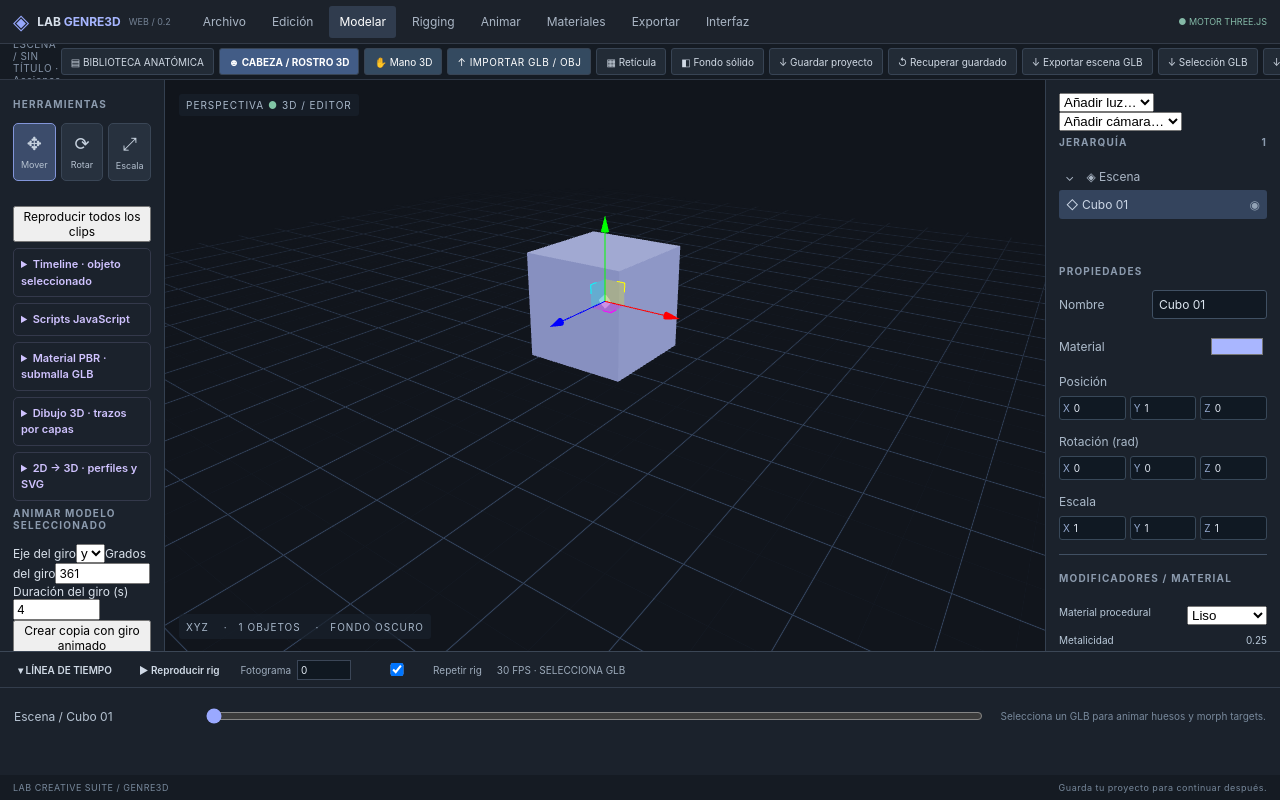
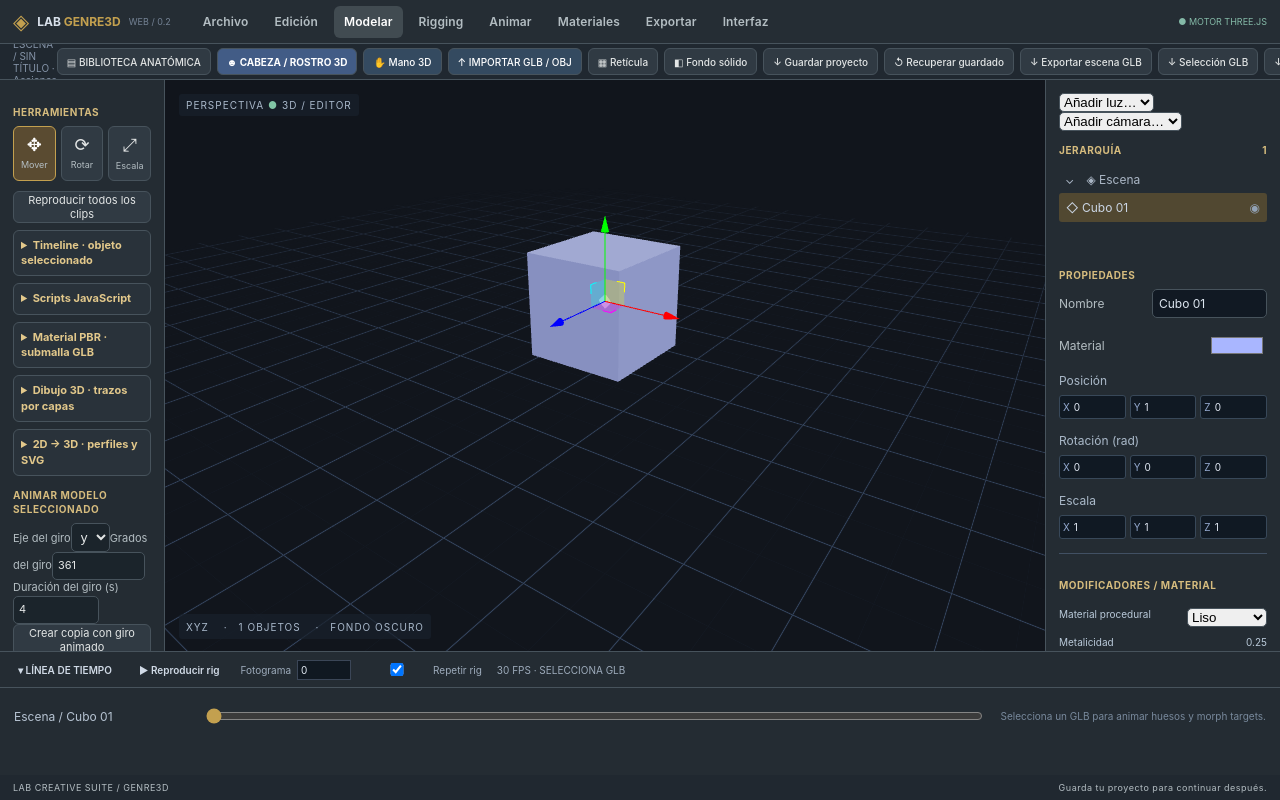
Before and after one commit to ddepazos/LAB-GENRE3D, a React (Vite) app: page / in a window 1280 px wide. Built offline with nearby package versions, Linux system fonts and the light colour scheme.

Commit message:
style(ui): unify menus and tool controls without resizing viewport

```diff
--- a/src/style.css
+++ b/src/style.css
@@ -59,3 +59,46 @@ html,body,#root{height:100%;min-height:0;overflow:hidden}
 .tools details input,.tools details select,.tools details textarea{max-width:100%;box-sizing:border-box}
 .tools details textarea{width:100%;background:#151822;color:#d9dcef;font-family:monospace}
 .tools details button{margin-top:6px;max-width:100%;white-space:normal}
+
+
+/* UI cohesion 2026-11-01: visual-only. Preserve viewport grid dimensions and all controls. */
+.app{--ui-surface:#242c33;--ui-surface-raised:#303a43;--ui-border:#47535c;--ui-text:#e2e5e5;--ui-muted:#b3bdc2;--ui-accent:#c3a04f;--ui-focus:#e5bd65}
+.app>.top{background:#252d34;border-bottom-color:var(--ui-border)}
+.app>.top .brandmark,.app>.top .brand em{color:var(--ui-accent)}
+.app>.top nav button{color:var(--ui-muted);border-radius:6px!important;font-weight:600;letter-spacing:.01em}
+.app>.top nav button:hover,.app>.top nav button.nav-active{background:#414b51;color:#fff}
+.app>.top nav button:focus-visible,.app button:focus-visible,.app summary:focus-visible,.app a:focus-visible,.app input:focus-visible,.app select:focus-visible{outline:2px solid var(--ui-focus);outline-offset:2px}
+.app>.subbar{background:#202830;border-bottom-color:var(--ui-border);letter-spacing:0}
+.app>.subbar>.sub-actions{gap:6px}
+.app>.subbar>.sub-actions>button,.app>.subbar>.sub-actions>.file-button{border-radius:6px!important;background:var(--ui-surface-raised);border:1px solid var(--ui-border);color:var(--ui-text);font-weight:550}
+.app>.subbar>.sub-actions>button:hover,.app>.subbar>.sub-actions>.file-button:hover{background:#48545b;border-color:var(--ui-accent)}
+.app>.workspace>.tools,.app>.workspace>.inspector{background:var(--ui-surface);color:var(--ui-text);border-color:var(--ui-border)}
+.app>.workspace h3{color:#d6bc7e;font-size:10px;letter-spacing:.055em;margin:12px 0 7px;line-height:1.4}
+.app>.workspace .tools{font-size:11px}
+.app>.workspace .tools>button,.app>.workspace .tools>.shapes button,.app>.workspace .tools>.shapes .file-button,.app>.workspace .tools>.toolgrid button{border:1px solid var(--ui-border);border-radius:6px;background:var(--ui-surface-raised);color:var(--ui-text);transition:background-color .12s ease,border-color .12s ease}
+.app>.workspace .tools button:hover:not(:disabled),.app>.workspace .tools .file-button:hover{background:#46535a;border-color:var(--ui-accent)}
+.app>.workspace .tools button.active,.app>.workspace .tools .toolgrid button.active{background:#5a4b31;border-color:var(--ui-accent);color:#fff}
+.app>.workspace .tools .toolgrid{gap:5px;margin-bottom:10px}
+.app>.workspace .tools .toolgrid button{padding:7px 2px;gap:3px}
+.app>.workspace .tools .shapes{gap:5px}
+.app>.workspace .tools .shapes button{padding:7px 8px}
+.app>.workspace .tools details{background:#29323a;border:1px solid var(--ui-border);border-radius:6px;margin:7px 0;padding:7px}
+.app>.workspace .tools details[open]{background:#303a42}
+.app>.workspace .tools summary{color:#e2c88b;line-height:1.4;font-weight:650}
+.app>.workspace .tools label{color:var(--ui-muted);line-height:1.45}
+.app>.workspace .tools input:not([type=checkbox]):not([type=range]):not([type=color]):not([type=file]),.app>.workspace .tools select{min-width:0;max-width:100%;border:1px solid var(--ui-border);border-radius:5px;background:#1b242b;color:var(--ui-text);padding:5px}
+.app>.workspace .tools input[type=range]{accent-color:var(--ui-accent)}
+.app>.workspace .tools small,.app>.workspace .tools .hint{color:var(--ui-muted);line-height:1.5}
+.app>.workspace>.inspector .tree-item.selected{background:#514831}
+.app>.workspace>.inspector .tree-item button:hover{color:#f3d99b}
+.app>.workspace>.inspector .properties>label{color:var(--ui-muted)}
+.app>.workspace>.inspector input:not([type=color]),.app>.workspace>.inspector select{border-radius:5px;border-color:var(--ui-border)}
+.app>.timeline{background:#242c33;border-top-color:var(--ui-border)}
+.app>.timeline .timeline-head{border-bottom-color:var(--ui-border)}
+.app>.timeline input[type=range]{accent-color:var(--ui-accent)}
+.app>footer{background:#202830;color:var(--ui-muted)}
+.app>.genre-menu{position:absolute;z-index:30;background:#2a343c;border:1px solid var(--ui-border);border-radius:0 0 8px 8px;box-shadow:0 12px 26px #0007;max-height:min(65dvh,520px);overflow:auto}
+.app>.genre-menu button{background:#36424a;color:var(--ui-text);border:1px solid var(--ui-border);border-radius:5px}
+.app>.genre-menu button:hover{background:#4b565b;border-color:var(--ui-accent)}
+.app button:disabled{cursor:not-allowed}
+@media(prefers-reduced-motion:reduce){.app>.workspace .tools button{transition:none}}
```
